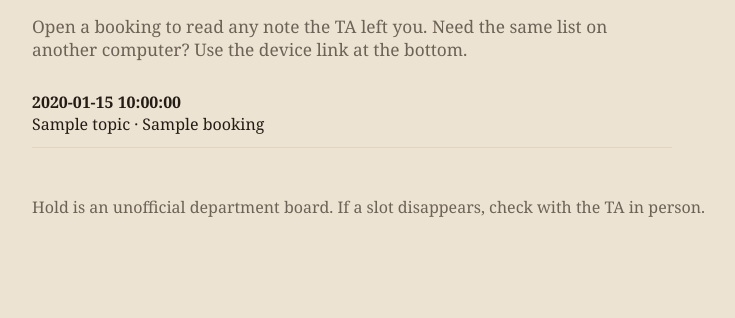
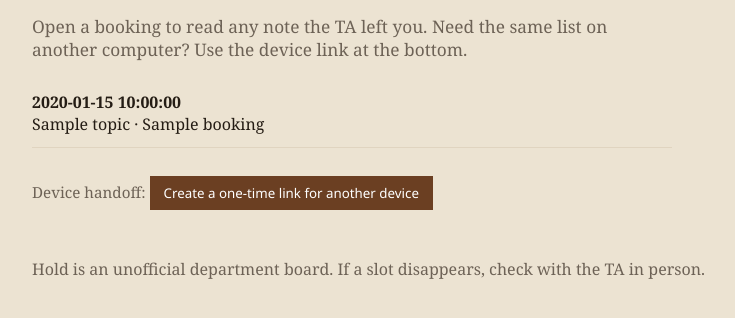
Before and after one commit to nathay2844/case3-OfficeHours, a Flask app: template templates/mine.html in a window 1280 px wide. Shown: the part 176-494 px from the top of the page, without its empty margins (138-873 px from the left). Run offline with Flask 3, Linux system fonts and the light colour scheme; data comes from the database, SQL or seed files in the repository; the template is opened without the code that fills it: most values are stand-ins (such as "Sample title", 1, 10 or a date in 2020).

Commit message:
Update mine.html
device handoff link fixed with one time use codes to not expose session id.

```diff
--- a/templates/mine.html
+++ b/templates/mine.html
@@ -18,6 +18,9 @@
       {% endfor %}
     </ul>
   {% endif %}
-
+  <form method="post" action="{{ url_for('handoff_new') }}" class="help">
+    Device handoff:
+    <button type="submit">Create a one-time link for another device</button>
+  </form>
 </section>
 {% endblock %}
```
